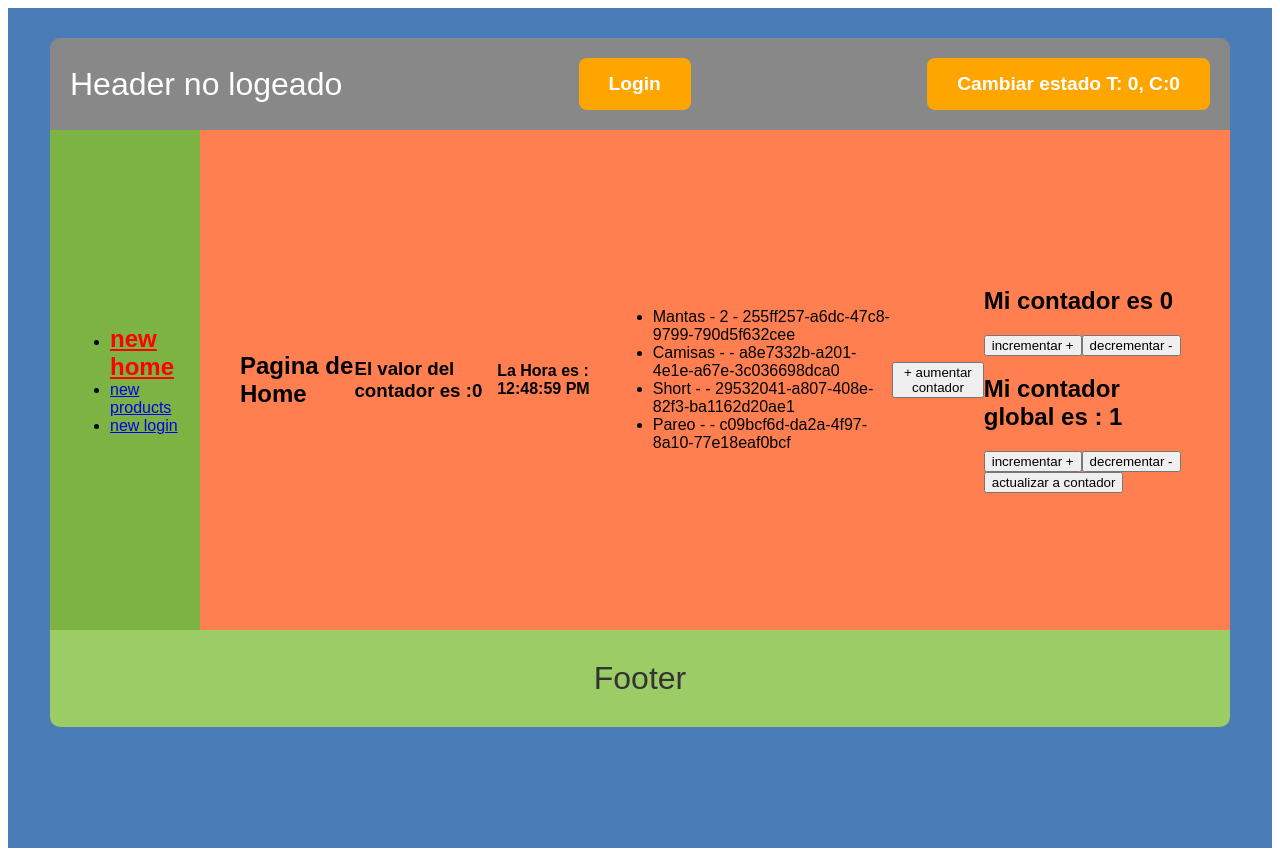
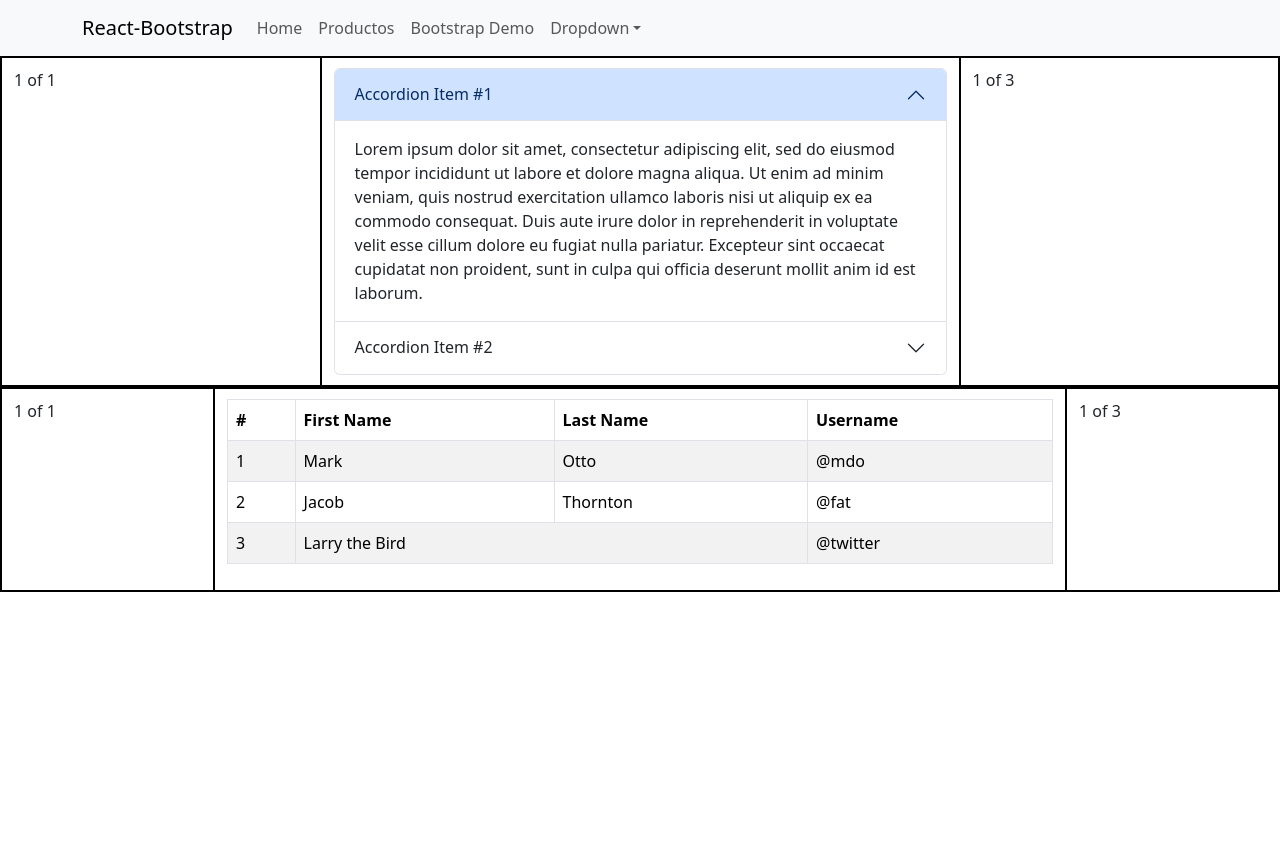
Before and after one commit to carlosmarind/bootcamp-react, a React (Vite) app: page / in a window 1280 px wide. After the commit the page ends 800 px from the top, so only its background shows below. Built offline with nearby package versions, Linux system fonts and the light colour scheme.

Commit message:
actualizacion de proyecto con bootstrap

```diff
--- a/package.json
+++ b/package.json
@@ -11,7 +11,9 @@
   },
   "dependencies": {
     "@reduxjs/toolkit": "^2.9.0",
+    "bootstrap": "^5.3.8",
     "react": "^19.1.1",
+    "react-bootstrap": "^2.10.10",
     "react-dom": "^19.1.1",
     "react-redux": "^9.2.0",
     "react-router": "^7.9.1"
--- /dev/null
+++ b/src/components/common/Header.module.css
@@ -0,0 +1,3 @@
+.formProduct {
+    color: green;
+}
--- a/src/components/common/Header.tsx
+++ b/src/components/common/Header.tsx
@@ -2,7 +2,7 @@ import { useState } from "react";
 import { useSelector } from "react-redux";
 import { useNavigate } from "react-router";
 import type { RootType } from "../../redux/store";
-
+import style from './Header.module.css'
 function Header() {
 
     const listaCarrito = useSelector((state: RootType) => state.products)
@@ -59,7 +59,7 @@ function Header() {
                     fontWeight: 'bold'
                 }}>
                     Cambiar estado
-                    <span> T: {listaCarrito.total}, C:{listaCarrito.productList.length}</span>
+                    <span className={style.formProduct}> T: {listaCarrito.total}, C:{listaCarrito.productList.length}</span>
                 </button>
 
             </header>
--- /dev/null
+++ b/src/layout/BootstrapLayout.tsx
@@ -0,0 +1,115 @@
+import Navbar from "react-bootstrap/Navbar";
+import Container from "react-bootstrap/Container";
+import Nav from "react-bootstrap/Nav";
+import NavDropdown from "react-bootstrap/NavDropdown";
+import { Link, Outlet } from "react-router";
+import Row from "react-bootstrap/Row";
+import Col from "react-bootstrap/Col";
+import Accordion from "react-bootstrap/esm/Accordion";
+import Table from "react-bootstrap/esm/Table";
+
+function BootstrapLayout() {
+
+    return (
+        <>
+            <Navbar expand="lg" className="bg-body-tertiary">
+                <Container>
+                    <Navbar.Brand as={Link} to="/">React-Bootstrap</Navbar.Brand>
+                    <Navbar.Toggle aria-controls="basic-navbar-nav" />
+                    <Navbar.Collapse id="basic-navbar-nav">
+                        <Nav className="me-auto">
+                            <Nav.Link as={Link} to="/">Home</Nav.Link>
+                            <Nav.Link as={Link} to="/products">Productos</Nav.Link>
+                            <Nav.Link as={Link} to="/bootstrap">Bootstrap Demo</Nav.Link>
+                            <NavDropdown title="Dropdown" id="basic-nav-dropdown">
+                                <NavDropdown.Item href="#action/3.1">Action</NavDropdown.Item>
+                                <NavDropdown.Item href="#action/3.2">
+                                    Another action
+                                </NavDropdown.Item>
+                                <NavDropdown.Item href="#action/3.3">Something</NavDropdown.Item>
+                                <NavDropdown.Divider />
+                                <NavDropdown.Item href="#action/3.4">
+                                    Separated link
+                                </NavDropdown.Item>
+                            </NavDropdown>
+                        </Nav>
+                    </Navbar.Collapse>
+                </Container>
+            </Navbar>
+            <Container fluid>
+                <Row>
+                    <Col sm={12} lg={3}>1 of 1</Col>
+                    <Col sm={12} lg={true}>
+                        <Accordion defaultActiveKey="0">
+                            <Accordion.Item eventKey="0">
+                                <Accordion.Header>Accordion Item #1</Accordion.Header>
+                                <Accordion.Body>
+                                    Lorem ipsum dolor sit amet, consectetur adipiscing elit, sed do
+                                    eiusmod tempor incididunt ut labore et dolore magna aliqua. Ut enim ad
+                                    minim veniam, quis nostrud exercitation ullamco laboris nisi ut
+                                    aliquip ex ea commodo consequat. Duis aute irure dolor in
+                                    reprehenderit in voluptate velit esse cillum dolore eu fugiat nulla
+                                    pariatur. Excepteur sint occaecat cupidatat non proident, sunt in
+                                    culpa qui officia deserunt mollit anim id est laborum.
+                                </Accordion.Body>
+                            </Accordion.Item>
+                            <Accordion.Item eventKey="1">
+                                <Accordion.Header>Accordion Item #2</Accordion.Header>
+                                <Accordion.Body>
+                                    Lorem ipsum dolor sit amet, consectetur adipiscing elit, sed do
+                                    eiusmod tempor incididunt ut labore et dolore magna aliqua. Ut enim ad
+                                    minim veniam, quis nostrud exercitation ullamco laboris nisi ut
+                                    aliquip ex ea commodo consequat. Duis aute irure dolor in
+                                    reprehenderit in voluptate velit esse cillum dolore eu fugiat nulla
+                                    pariatur. Excepteur sint occaecat cupidatat non proident, sunt in
+                                    culpa qui officia deserunt mollit anim id est laborum.
+                                </Accordion.Body>
+                            </Accordion.Item>
+                        </Accordion>
+                    </Col>
+                    <Col sm={12} lg={3}> 1 of 3</Col>
+                </Row>
+                <Row>
+                    <Col sm={2} lg={2}>1 of 1</Col>
+                    <Col sm={8} lg={8}>
+                        <Table striped bordered hover>
+                            <thead>
+                                <tr>
+                                    <th>#</th>
+                                    <th>First Name</th>
+                                    <th>Last Name</th>
+                                    <th>Username</th>
+                                </tr>
+                            </thead>
+                            <tbody>
+                                <tr>
+                                    <td>1</td>
+                                    <td>Mark</td>
+                                    <td>Otto</td>
+                                    <td>@mdo</td>
+                                </tr>
+                                <tr>
+                                    <td>2</td>
+                                    <td>Jacob</td>
+                                    <td>Thornton</td>
+                                    <td>@fat</td>
+                                </tr>
+                                <tr>
+                                    <td>3</td>
+                                    <td colSpan={2}>Larry the Bird</td>
+                                    <td>@twitter</td>
+                                </tr>
+                            </tbody>
+                        </Table>
+
+                    </Col>
+                    <Col sm={2} lg={2}> 1 of 3</Col>
+                </Row>
+
+            </Container>
+
+        </>
+    )
+}
+
+export { BootstrapLayout }
--- a/src/main.css
+++ b/src/main.css
@@ -3,3 +3,12 @@
 *::after {
   box-sizing: border-box;
 }
+
+.row {
+  border: 1px solid black;
+}
+
+[class^="col"] {
+  border: 1px solid black;
+  padding: 10px;
+}
--- a/src/main.tsx
+++ b/src/main.tsx
@@ -10,6 +10,11 @@ import { ProductDetail } from './pages/ProductDetail.tsx'
 import './main.css'
 import { Provider } from 'react-redux'
 import { store } from './redux/store.ts'
+import 'bootstrap/dist/css/bootstrap.min.css';
+import { BootstrapDemo } from './pages/BootstrapDemo.tsx'
+import { BootstrapLayout } from './layout/BootstrapLayout.tsx'
+
+
 
 createRoot(document.getElementById('root')!).render(
 
@@ -17,10 +22,11 @@ createRoot(document.getElementById('root')!).render(
     <Provider store={store}>
       <BrowserRouter>
         <Routes>
-          <Route element={<MainLayout />}>
+          <Route element={<BootstrapLayout />}>
             <Route index element={<Home />}></Route>
             <Route path="products" element={<Products />}></Route>
             <Route path="products/:productId" element={<ProductDetail />}></Route>
+            <Route path="bootstrap" element={<BootstrapDemo />}></Route>
           </Route>
           <Route element={<SecondLayout />}>
             <Route path="login" element={<Login />}></Route>
--- /dev/null
+++ b/src/pages/BootstrapDemo.tsx
@@ -0,0 +1,10 @@
+function BootstrapDemo() {
+
+    return (
+        <>
+
+        </>
+    )
+}
+
+export { BootstrapDemo }
```
Also changed, not shown: 1 other file (tests, documents, lock files or other folders).
